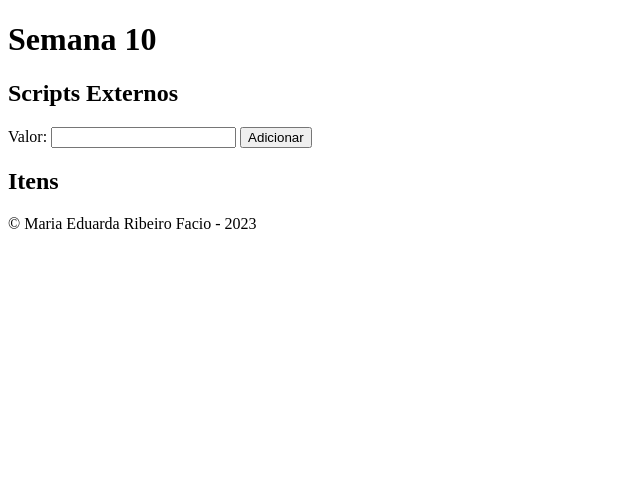
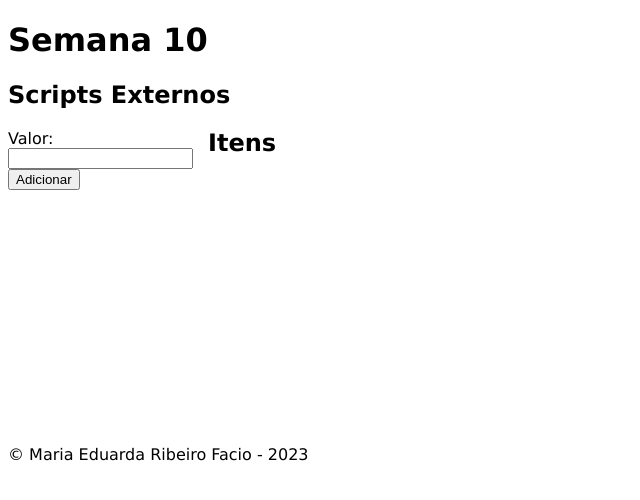
Before and after one commit to ufjf-dcc121/ufjf-dcc121-2023-1-atv10-dudaribeiro7, a plain HTML site: page index.html in a window 1280 px wide. Shown: the whole page, without its empty margins (0-640 px from the left). Drawn offline with Linux system fonts and the light colour scheme.

Commit message:
adiciona arquivo de estilos

```diff
--- /dev/null
+++ b/estilo.css
@@ -0,0 +1,19 @@
+html {
+    font-family: 'Lucida Sans', 'Lucida Sans Regular', 'Lucida Grande', 'Lucida Sans Unicode', Geneva, Verdana, sans-serif;
+}
+
+main{
+    display: flex;
+}
+
+#formulario, #itens {
+    width: 200px;
+}
+
+#itens {
+    min-height: 300px;
+}
+
+section > h1 {
+    margin-top: 0;
+}
--- a/index.html
+++ b/index.html
@@ -5,6 +5,7 @@
     <meta http-equiv="X-UA-Compatible" content="IE=edge">
     <meta name="viewport" content="width=device-width, initial-scale=1.0">
     <title>Semana 10</title>
+    <link rel="stylesheet" href="estilo.css">
 </head>
 <body>
     <header>
```
